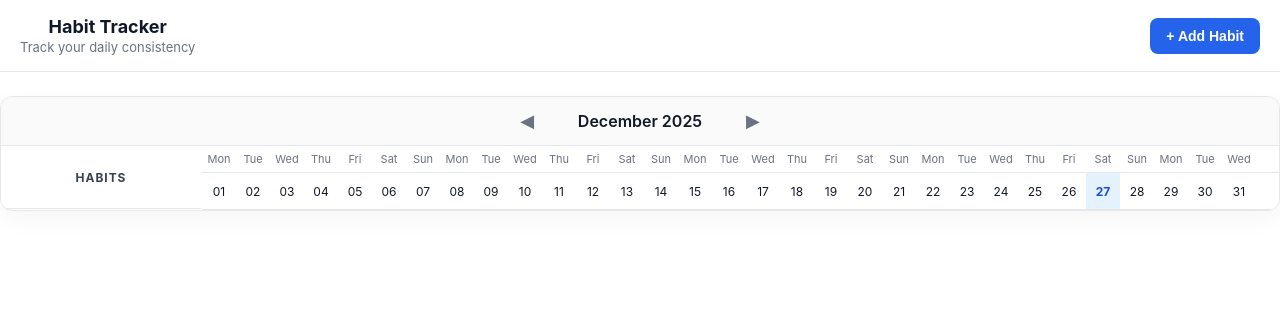
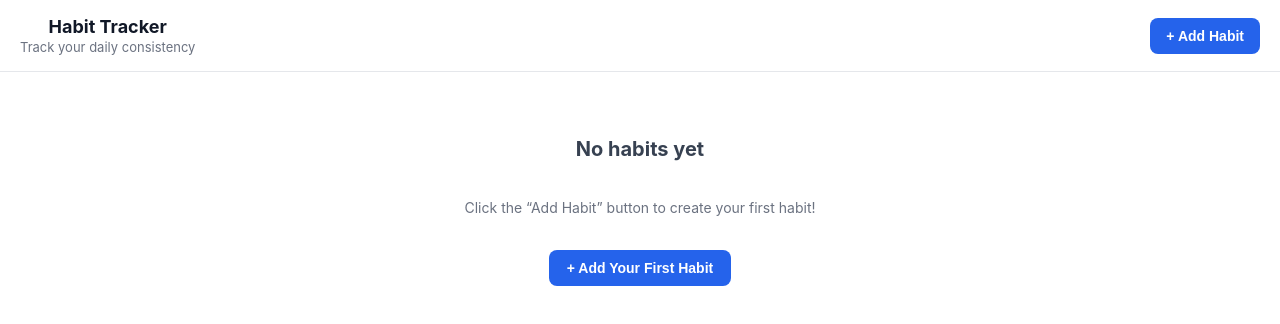
Before and after one commit to KaushalMikaelson/habit-tracker, a React (Create React App) app: page / in a window 1280 px wide. Shown: the top 324 px of the page. Built offline with nearby package versions, Linux system fonts and the light colour scheme.

Commit message:
Frontend Fuctionalities Completed

```diff
--- a/src/hooks/useHabits.js
+++ b/src/hooks/useHabits.js
@@ -1,18 +1,14 @@
 import { useState, useEffect } from "react";
 
 export function useHabits(today) {
-  const [habits, setHabits] = useState([]);
+  const [habits, setHabits] = useState(() => {
+    const storedHabits = localStorage.getItem("habits"); // get habits from localStorage if any
+    return storedHabits ? JSON.parse(storedHabits) : []; // parse and return or empty array
+  });
 
   const [recentlyDeleted, setRecentlyDeleted] = useState(null);
   const [showUndo, setShowUndo] = useState(false);
 
-  /* ---------- Load from localStorage ---------- */
-  useEffect(() => {
-    const storedHabits = localStorage.getItem("habits");
-    if (storedHabits) {
-      setHabits(JSON.parse(storedHabits));
-    }
-  }, []);
 
   /* ---------- Save to localStorage ---------- */
   useEffect(() => {
--- a/src/index.js
+++ b/src/index.js
@@ -2,6 +2,7 @@ import React from 'react';
 import ReactDOM from 'react-dom/client';
 import './index.css';
 import App from './App';
+
 
 
 const root = ReactDOM.createRoot(document.getElementById('root'));
--- a/src/pages/Dashboard/Dashboard.js
+++ b/src/pages/Dashboard/Dashboard.js
@@ -187,7 +187,49 @@ function Dashboard() {
         addHabit={handleAddHabit}
       />
 
-      {/* ================= Habit Grid Card ================= */}
+
+{/* ================= Habit Section ================= */}
+
+    {habits.length === 0 ? (
+  /* -------- Empty State -------- */
+      <div
+        style={{
+          marginTop: "48px",
+          display: "flex",
+          flexDirection: "column",
+          alignItems: "center",
+          gap: "8px",
+          color: "#374151",
+        }}
+      >
+        <h2 style={{ fontSize: "20px", fontWeight: 700 }}>
+          No habits yet
+        </h2>
+        <p style={{ fontSize: "14px", color: "#6b7280" }}>
+          Click the “Add Habit” button to create your first habit!
+        </p>
+          <button
+          onClick={() => setShowModal(true)}
+          style={{
+            marginTop: "12px",
+            padding: "10px 18px",
+            borderRadius: "8px",
+            border: "none",
+            background: "#2563eb",
+            color: "white",
+            fontSize: "14px",
+            fontWeight: 600,
+            cursor: "pointer",
+          }}
+>
+  + Add Your First Habit
+</button>
+
+      </div>
+    ) : (
+
+      /* ================= Habit Grid Card ================= */
+
       <div
         style={{
           marginTop: "24px",
@@ -198,6 +240,7 @@ function Dashboard() {
           overflow: "hidden",
         }}
       >
+
         {/* Month Toolbar */}
         <DashboardHeader
           monthLabel={monthLabel}
@@ -216,6 +259,8 @@ function Dashboard() {
           isFutureDate={isFutureDate}
         />
       </div>
+    )}
+
 
       {/* ================= Undo Snackbar ================= */}
       {showUndo && (
```
